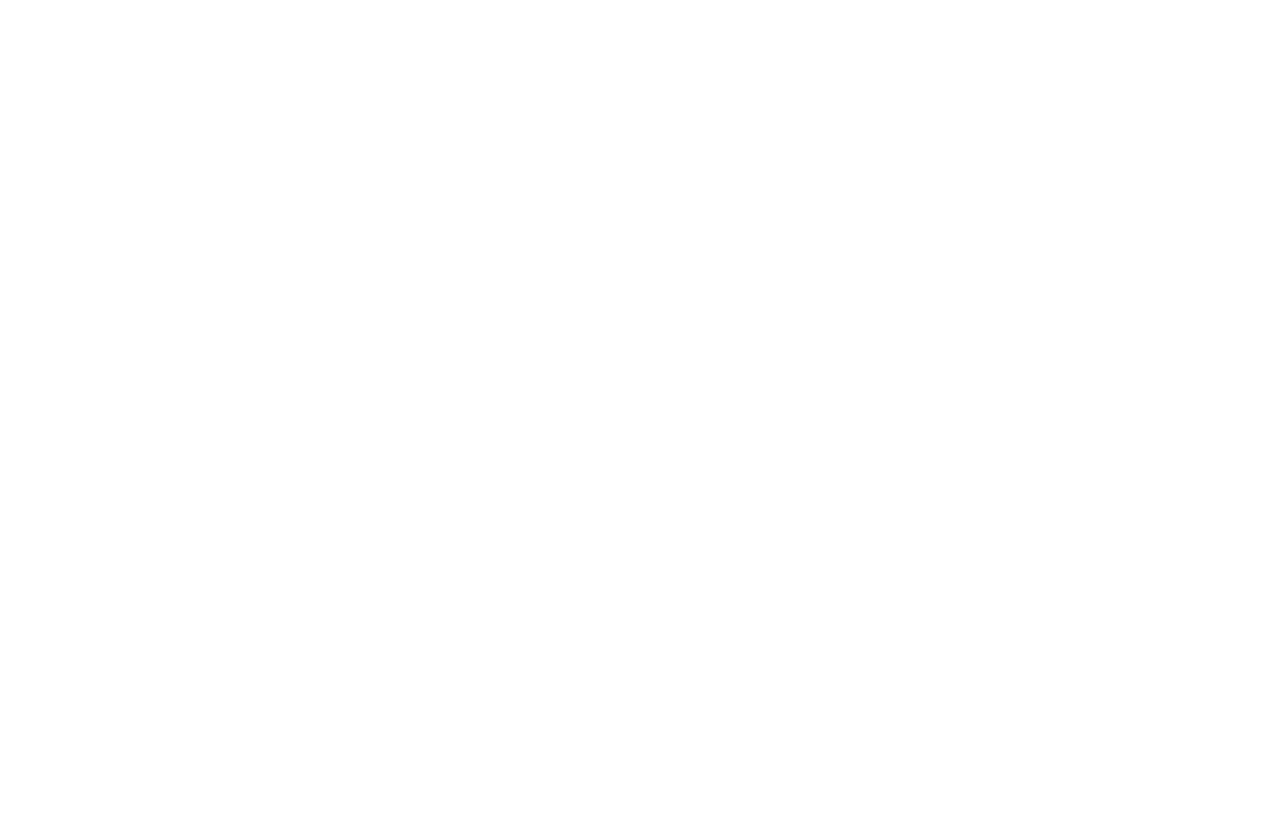
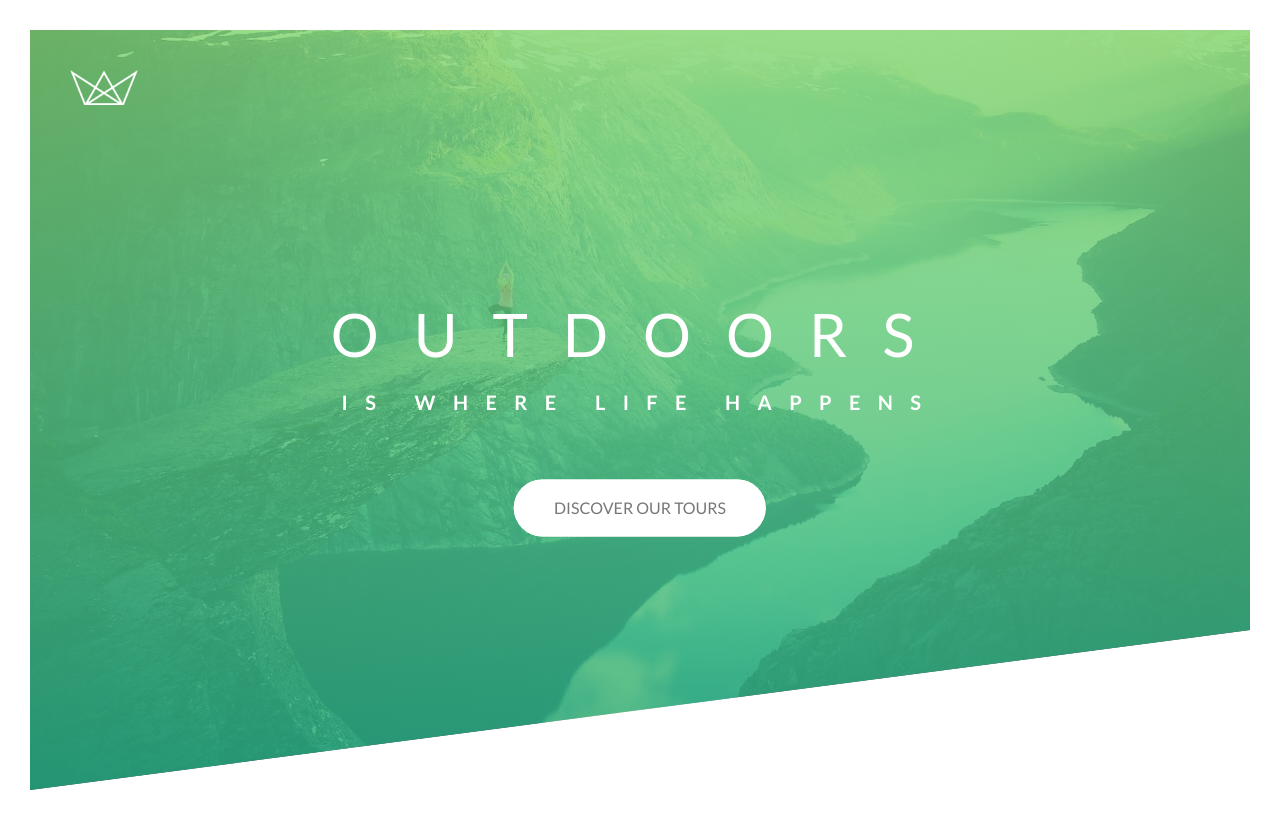
Before and after one commit to pedrotorreao/html-css-projects, a plain HTML site: page natours/index.html in a window 1280 px wide. Drawn offline with Linux system fonts and the light colour scheme.

Commit message:
Section 1: Added the header and its animations

```diff
--- a/natours/css/style.css
+++ b/natours/css/style.css
@@ -6,3 +6,178 @@ Medium green: #55c57a
 Dark green: #28b485
 
 */
+
+* {
+    margin: 0;
+    padding: 0;
+    box-sizing: border-box;
+}
+
+body {
+    font-family: "Lato", sans-serif;
+    font-weight: 400;
+    font-size: 16px;
+    line-height: 1.7;
+    color: #777;
+    padding: 30px;
+}
+
+/* --------------------------------------------------*/
+/* HEADER */
+/* --------------------------------------------------*/
+.header {
+    height: 95vh;
+    background-image: linear-gradient(rgba(127, 213, 112, 0.801), rgba(40, 180, 133, 0.801)), url(../img/hero.jpg);
+    background-size: cover;
+    background-position: top;
+    position: relative;
+
+    clip-path: polygon(0 0, 100% 0, 100% 75vh, 0 100%);
+}
+
+.logo-box {
+    position: absolute;
+    top: 40px;
+    left: 40px;
+}
+
+.logo {
+    height: 35px;
+}
+
+.text-box {
+    position: absolute;
+    top: 50%;
+    left: 50%;
+    transform: translate(-50%, -50%);
+    text-align: center;
+}
+
+.heading-primary {
+    color: #fff;
+    text-transform: uppercase;
+
+    backface-visibility: hidden;
+    margin-bottom: 60px;
+}
+
+.heading-primary-main {
+    display: block;
+    font-size: 60px;
+    font-weight: 400;
+    letter-spacing: 35px;
+
+    animation-name: moveInLeft;
+    animation-duration: 1s;
+    animation-timing-function: ease-out;
+
+    /* Useful properties for animations:
+    animation-delay: 1s;
+    animation-iteration-count: 3;
+    */
+}
+
+.heading-primary-sub {
+    display: block;
+    font-size: 20px;
+    font-weight: 700px;
+    letter-spacing: 17.4px;
+    animation: moveInRight 1s ease-out;
+}
+
+@keyframes  moveInLeft {
+    0% {
+        opacity: 0;
+        transform: translateX(-100px);
+    }
+
+    80% {
+        transform: translateX(10px);
+    }
+
+    100% {
+        opacity: 1;
+        transform: translate(0);
+    }
+}
+
+@keyframes  moveInRight {
+    0% {
+        opacity: 0;
+        transform: translateX(100px);
+    }
+
+    80% {
+        transform: translateX(-10px);
+    }
+
+    100% {
+        opacity: 1;
+        transform: translate(0);
+    }
+}
+
+@keyframes  moveInBottom {
+    0% {
+        opacity: 0;
+        transform: translateY(30px);
+    }
+
+    100% {
+        opacity: 1;
+        transform: translate(0);
+    }
+}
+
+.btn:link,
+.btn:visited {
+    text-transform: uppercase;
+    text-decoration: none;
+    padding: 15px 40px;
+    display: inline-block;
+    border-radius: 100px;
+    transition: all .2s;
+    position: relative;
+}
+
+.btn:hover {
+    transform: translateY(-3px);
+    box-shadow: 0 10px 20px rgba(0,0,0,.2);
+}
+
+.btn:active {
+    transform: translateY(-1px);
+    box-shadow: 0 5px 10px rgba(0,0,0,.2);
+}
+
+.btn-white {
+    background-color: #fff;
+    color: #777;
+}
+
+.btn::after {
+    content: "";
+    display: inline-block;
+    height: 100%;
+    width: 100%;
+    border-radius: 100px;
+    position: absolute;
+    top: 0;
+    left: 0;
+    z-index: -1;
+    transition: all .4s;
+}
+
+.btn-white::after {
+    background-color: #fff;
+}
+
+.btn:hover::after {
+    transform: scaleX(1.4) scaleY(1.6);
+    opacity: 0;
+}
+
+.btn-animated {
+    animation: moveInBottom .5s ease-out .75s;
+    animation-fill-mode: backwards;
+}
--- a/natours/index.html
+++ b/natours/index.html
@@ -13,6 +13,20 @@
         <title>Natours | Exciting tours for adventurous people</title>
     </head>
     <body>
+        <header class="header">
+            <div class="logo-box">
+                <img src="img/logo-white.png" alt="Logo" class="logo">
+            </div>
+
+            <div class="text-box">
+                <h1 class="heading-primary">
+                    <span class="heading-primary-main">Outdoors</span>
+                    <span class="heading-primary-sub">is where life happens</span>
+                </h1>
+
+                <a href="#" class="btn btn-white btn-animated">Discover our tours</a>
+            </div>
+        </header>
 
 
     </body>
```
